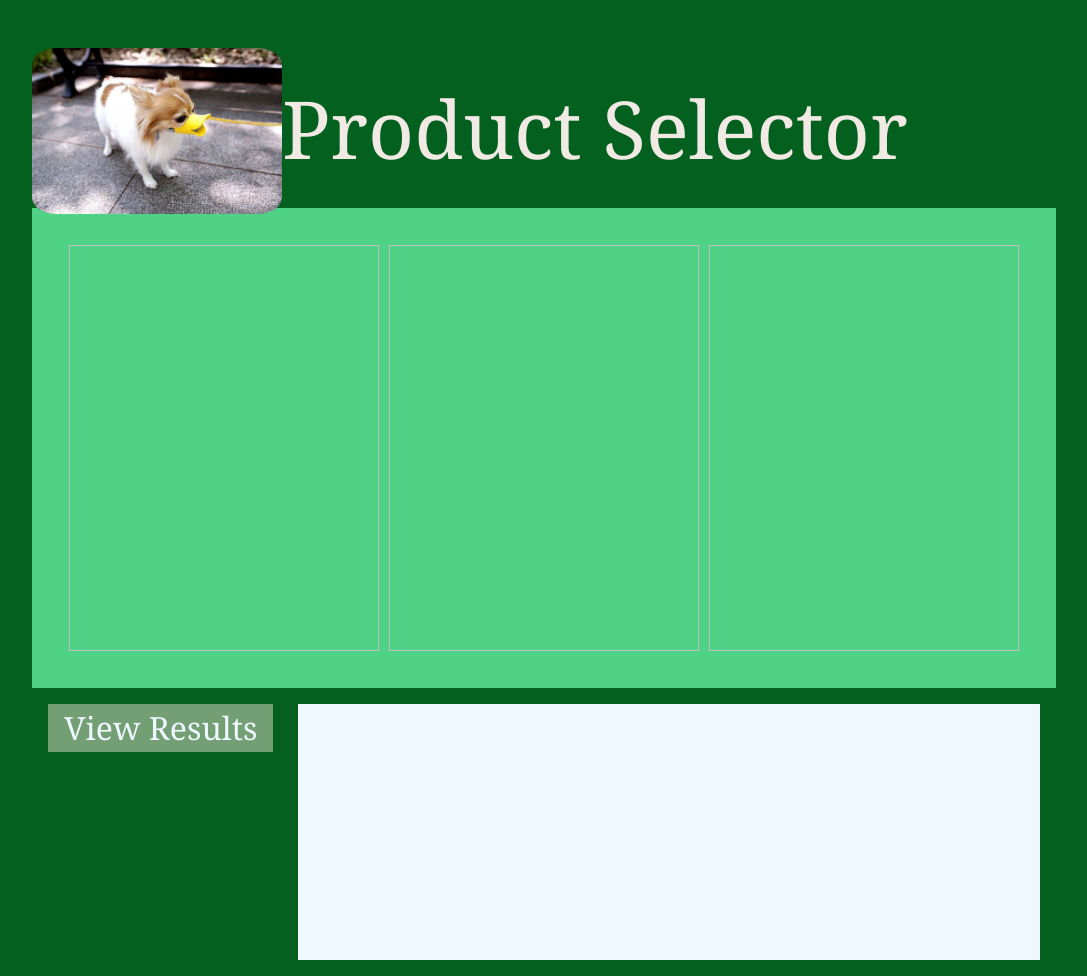
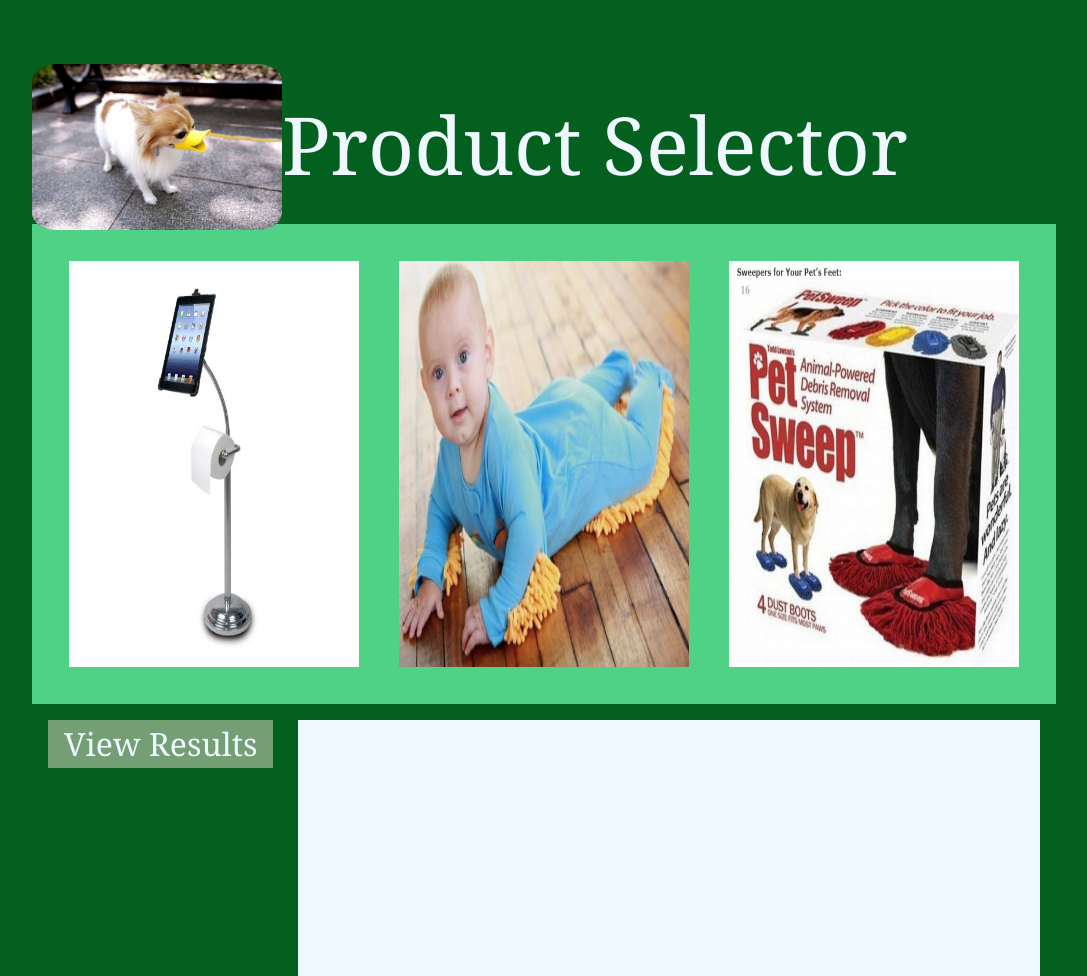
Before and after one commit to cah-beth-rissman/oddDuck, a plain HTML site: page bestProduct.html in a window 1280 px wide. Shown: the whole page, without its empty margins (96-1183 px from the left). Drawn offline with Linux system fonts and the light colour scheme.

Commit message:
added src for images in bP html file and moved above js

```diff
--- a/bestProduct.html
+++ b/bestProduct.html
@@ -9,7 +9,7 @@
     <meta name="viewport" content="width=device-width, initial-scale=1">
     <link rel="stylesheet" href="css/reset.css">
     <link rel="stylesheet" href="css/product.css">
-    <script src="/js/app.js" ></script>
+    <img src="/images/" alt="">
 
   </head>
   <body>
@@ -32,7 +32,7 @@
       <!-- here is where we are going to render the list in the ul  -->
       <ul></ul>
     </main>
-
+    <script src="/js/app.js" ></script>
 
   </body>
 </html>
--- a/css/product.css
+++ b/css/product.css
@@ -5,7 +5,10 @@
   body{
     font-family: Georgia, 'Times New Roman', Times, serif;
     background-color: rgb(4, 96, 30);
-    color: rgb(241, 233, 228);
+    color: rgb(14, 63, 32);
+  }
+  body h1 {
+    color: aliceblue;
   }
 
   main{
@@ -47,8 +50,9 @@
     justify-content: space-between;
   }
 
+  /* add responsive design for images */
   section img {
-    width:  460px;
+    width:  300px;
     max-height: 26rem;
     border: 5px solid transparent;
   }
--- a/js/app.js
+++ b/js/app.js
@@ -164,15 +164,15 @@ new Product('bathroom', '../images/bathroom.jpg');
 new Product('boots', '../images/boots.jpg');
 new Product('breakfast', '../images/breakfast.jpg');
 new Product('bubblegum', '../images/bubblegum.jpg');
-new Product('bhair', '../images/chair.jpg');
+new Product('chair', '../images/chair.jpg');
 new Product('cthulhu', '../images/cthulhu.jpg');
 new Product('dog-duck', '../images/dog-duck.jpg');
 new Product('dragon', '../images/dragon.jpg');
 new Product('pen', '../images/pen.jpg');
-new Product('pet-Sweep', '../images/pet-sweep.jpg');
+new Product('pet-sweep', '../images/pet-sweep.jpg');
 new Product('scissors', '../images/scissors.jpg');
 new Product('shark', '../images/shark.jpg');
-new Product('sweep', '../images/sweep.jpg');
+new Product('sweep', '../images/sweep.png');
 new Product('tauntaun', '../images/tauntaun.jpg');
 new Product('unicorn', '../images/unicorn.jpg');
 new Product('water-can', '../images/water-can.jpg');
```
